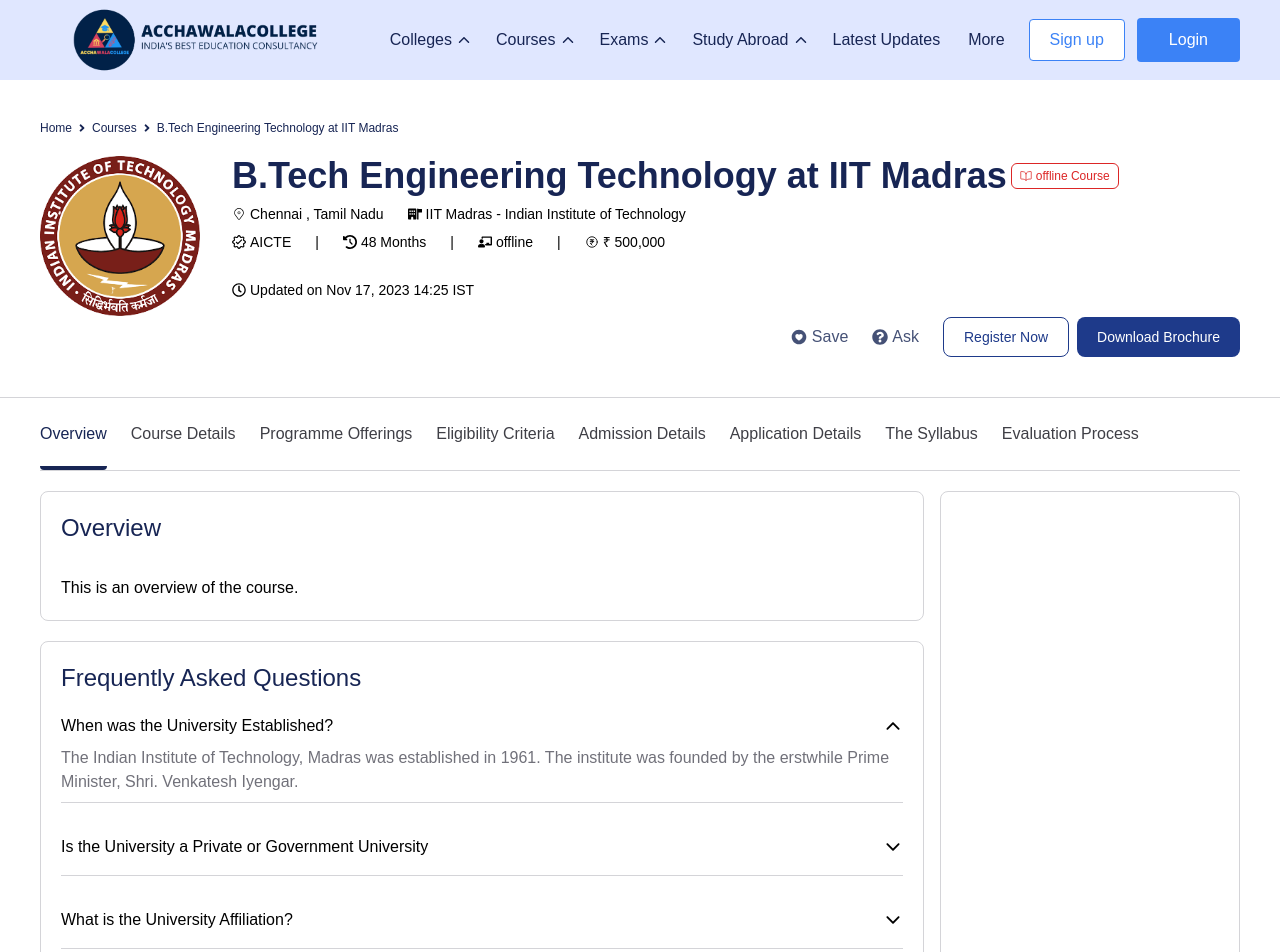
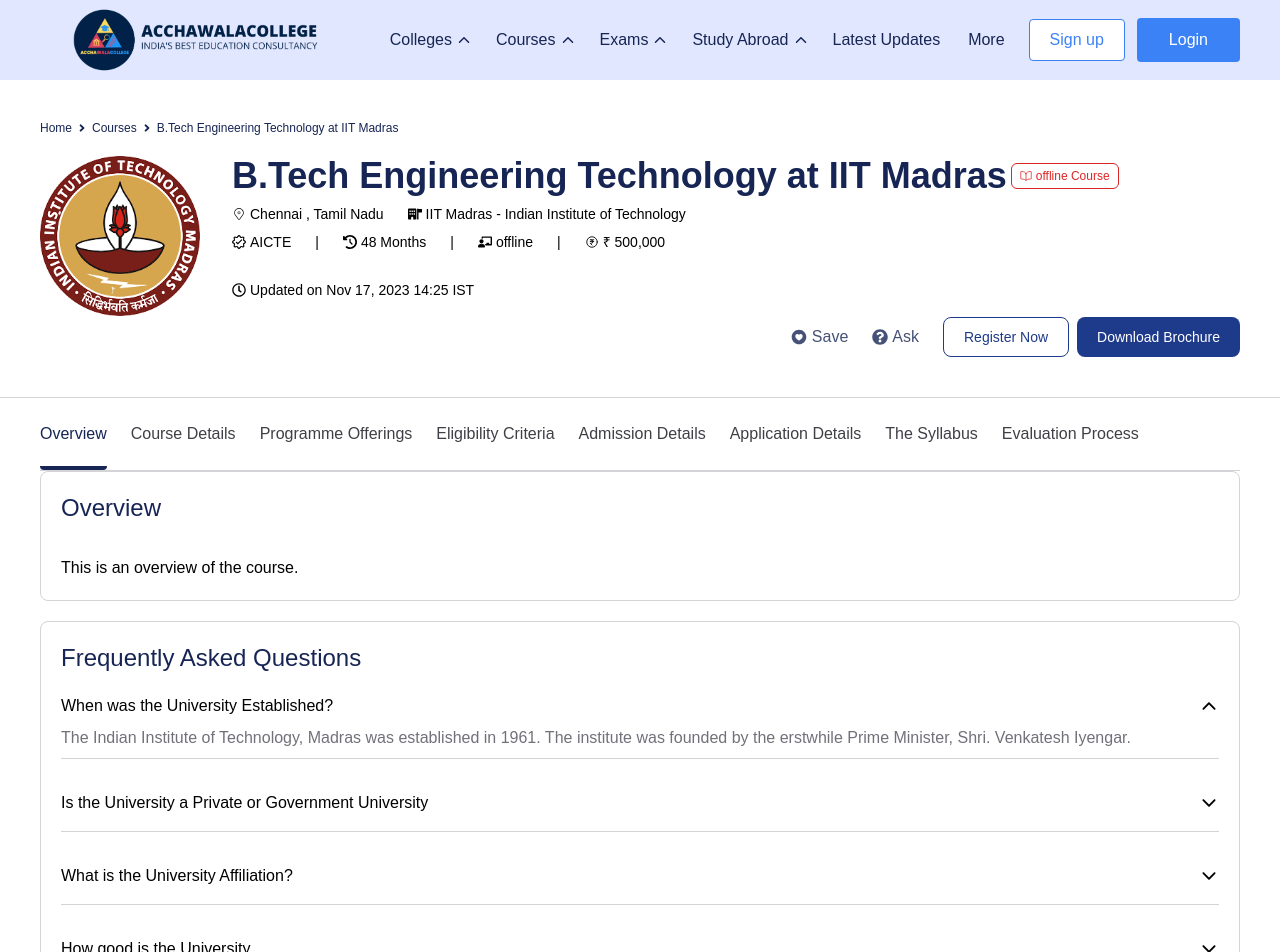
Before and after one commit to Elpixala-Technnologies/acchawalacollege-frontend, a Next.js app: page /courses/acchawala in a window 1280 px wide. Shown: the top 952 px of the page. Built offline with nearby package versions, Linux system fonts and the light colour scheme.

Commit message:
fixes~pankaj

```diff
--- a/src/app/globals.css
+++ b/src/app/globals.css
@@ -349,6 +349,17 @@ body::-webkit-scrollbar-track {
   border-radius: 50%;
   background-color: white;;
 }
+.chat-bubble-active:before {
+  content: "";
+  position: absolute;
+  top: 0.7rem;
+  right: 100%;
+  width: 0;
+  height: 0;
+  border: 10px solid transparent;
+  border-right-color: #dedede;
+  border-left: 0;
+}
 .chat-bubble-active:after {
   content: "";
   position: absolute;
@@ -356,9 +367,12 @@ body::-webkit-scrollbar-track {
   right: calc(100% + 16px);
   width: 1.8rem;
   height: 1.8rem;
-  border: 2px solid rgb(59 130 246);
+  border: 2px solid rgb(171, 171, 171);
   border-radius: 50%;
-  background-color: white;;
+  background-color: rgb(59 130 246);
+  --tw-shadow: 0 10px 15px -3px rgb(0 0 0 / 0.1), 0 4px 6px -4px rgb(0 0 0 / 0.5);
+  --tw-shadow-colored: 0 10px 15px -3px var(--tw-shadow-color), 0 4px 6px -4px var(--tw-shadow-color);
+  box-shadow: var(--tw-ring-offset-shadow, 0 0 #0000), var(--tw-ring-shadow, 0 0 #0000), var(--tw-shadow);
 }
 
 /* Custom Scrollbar */
--- a/src/components/TimelineList.tsx
+++ b/src/components/TimelineList.tsx
@@ -14,7 +14,13 @@ export default function TimelineList({ data }: any) {
         {data?.map((item: any, index: number) => (
           <div
             key={item.id}
-            className="chat-bubble relative rounded-lg border border-zinc-300 p-5 pb-4"
+            className={`
+            ${
+              isOpen === item.id || (index === 0 && isOpen === null)
+                ? "chat-bubble-active shadow-lg"
+                : "chat-bubble"
+            }
+            relative rounded-lg border border-zinc-300 p-5 pb-4`}
           >
             <button
               onClick={() => toggle(item.id)}
--- a/src/components/courseDetailPageSections/courseDetail/AsideSection.tsx
+++ /dev/null
@@ -1,9 +0,0 @@
-import React from "react";
-
-export default function AsideSection() {
-  return (
-    <aside
-      className={`h-[500px] min-w-[300px] rounded-lg border border-zinc-300 px-3 [flex:2]`}
-    ></aside>
-  );
-}
--- a/src/components/courseDetailPageSections/courseDetail/CourseDetail.tsx
+++ b/src/components/courseDetailPageSections/courseDetail/CourseDetail.tsx
@@ -3,7 +3,6 @@ import Wrapper from "@/components/Wrapper";
 import React, { useState } from "react";
 import Navbar from "./Navbar";
 import Content from "./Content";
-import AsideSection from "./AsideSection";
 import Faqs from "@/components/faqs/Faqs";
 
 export default function CourseDetail({ data, faqs }: any) {
@@ -20,8 +19,6 @@ export default function CourseDetail({ data, faqs }: any) {
           onSelect={handleSelect}
           selectedIndex={selectedIndex}
         />
-        <div className="my-5 flex flex-col space-x-4 md:flex-row">
-          <div className="flex w-full flex-col md:min-w-[550px] md:[flex:8]">
             <Content courseDetails={data} selectedIndex={selectedIndex} />
             <div className="my-5 rounded-lg border border-zinc-300 p-5">
               {/* Title  */}
@@ -32,9 +29,6 @@ export default function CourseDetail({ data, faqs }: any) {
               )}
               <Faqs data={faqs?.faqsQuestionsAndAnswers} />
             </div>
-          </div>
-          <AsideSection />
-        </div>
       </Wrapper>
     </section>
   );
```
